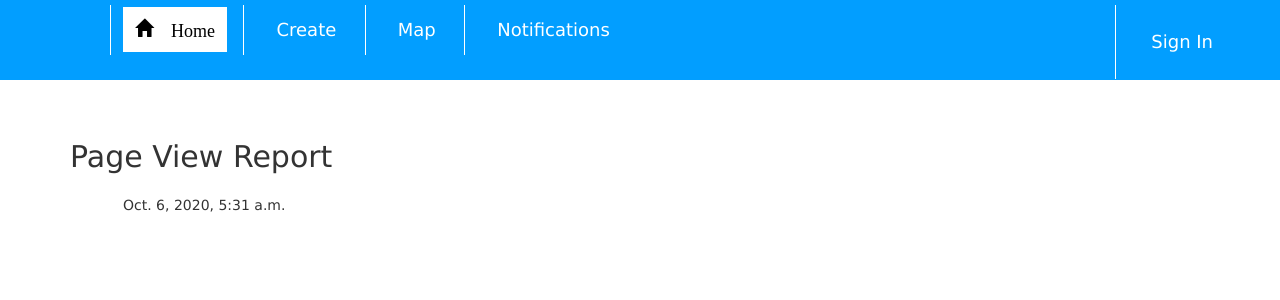
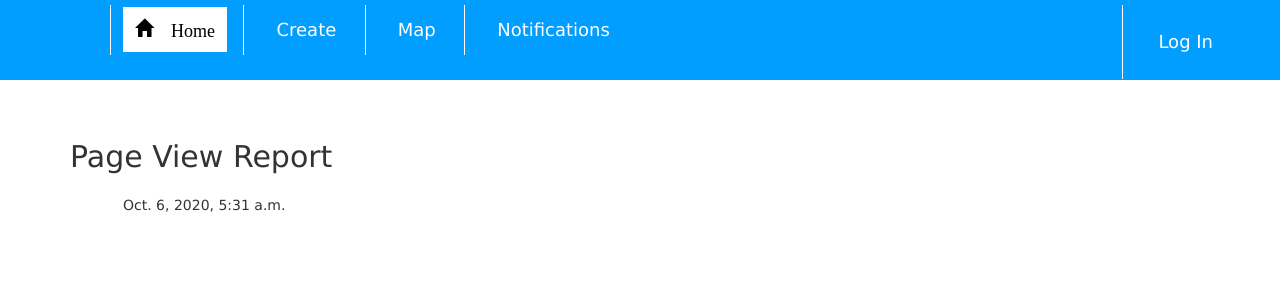
Before and after one commit to TAM-Team/Bubbles, a Django app: page /db/ in a window 1280 px wide. Shown: the top 300 px of the page. Run offline with Django 3.2, Linux system fonts and the light colour scheme; data comes from the database, SQL or seed files in the repository; some libraries are stand-ins or nearby versions.

Commit message:
Updated Sign in to say Login

```diff
--- a/hello/templates/base.html
+++ b/hello/templates/base.html
@@ -100,7 +100,7 @@
     </ul>
     <ul class="nav navbar-nav navbar-right">
       <li class="navbar-right">
-        <a href="signin/"><i class="fa fa-user" aria-hidden="true"></i>Sign In</a>
+        <a href="signin/"><i class="fa fa-user" aria-hidden="true"></i>Log In</a>
       </li>
     </ul>
   </div>
@@ -112,4 +112,7 @@
 {% block content %}{% endblock %}
 
 </body>
+<footer>
+
+</footer>
 </html>
```
